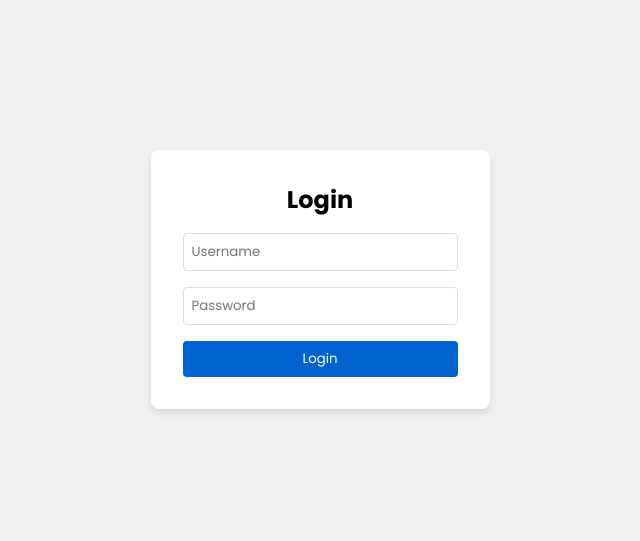
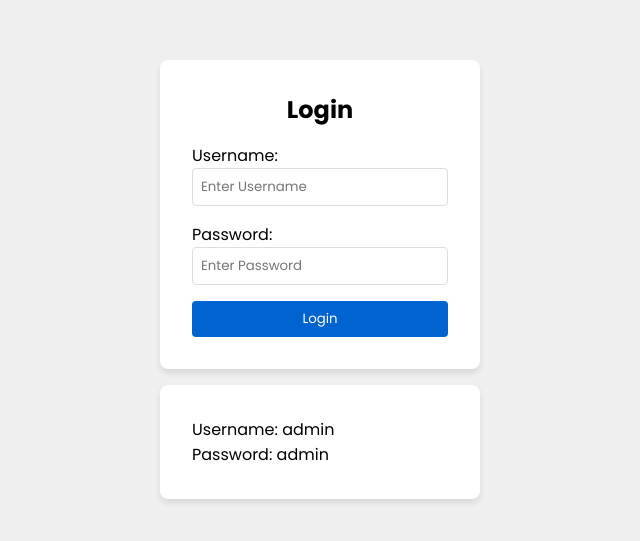
Before and after one commit to dilpreet61/Admin_dashboard, a plain HTML site: page index.html in a window 1280 px wide. Shown: the part 121-662 px from the top of the page, without its empty margins (320-960 px from the left). Drawn offline with Linux system fonts and the light colour scheme.

Commit message:
Update index.html

```diff
--- a/index.html
+++ b/index.html
@@ -4,9 +4,7 @@
   <meta charset="UTF-8" />
   <link
     rel="stylesheet"
-
-    href="https://cdnjs.cloudflare.com/ajax/libs/font-awesome/5.15.4/css/all.min.css"
-  />
+    href="https://cdnjs.cloudflare.com/ajax/libs/font-awesome/5.15.4/css/all.min.css"/>
   <link rel="stylesheet" href="style.css" />
   <title>Dashboard</title>
   <style>
@@ -15,18 +13,33 @@
     justify-content: center;
     align-items: center;
     height: 100vh;
+
     background-color: #f0f0f0;
 }
-      .login-container {
+
+.login-content {
+    display: flex;
+    flex-direction: column;
+    align-items: center;
+    width: 25%;
+
+    gap: 1rem;
+}
+
+.login-container, .abcd {
     background-color: white;
     padding: 2rem;
     border-radius: 8px;
     box-shadow: 0 4px 6px rgba(0, 0, 0, 0.1);
+    width: 100%;
+    max-width: 400px;/
 }
+
 .login-container h2 {
     margin-bottom: 1rem;
     text-align: center;
 }
+
 .login-container input {
     display: block;
     width: 100%;
@@ -35,6 +48,7 @@
     border: 1px solid #ddd;
     border-radius: 4px;
 }
+
 .login-container button {
     width: 100%;
     padding: 0.5rem;
@@ -44,6 +58,7 @@
     border-radius: 4px;
     cursor: pointer;
 }
+
       #dashboardSection {
         display: none;
       }
@@ -52,20 +67,30 @@
 </head>
 <body>
   <div id="loginSection">
+    <div class="login-content">
         <div class="login-container">
             <h2>Login</h2>
-          <input type="text" id="username" placeholder="Username" required>
-          <input type="password" id="password" placeholder="Password" required>
+            <p>Username:</p>
+            <input type="text" id="username" placeholder="Enter Username" required>
+            <p>Password:</p>
+            <input type="password" id="password" placeholder="Enter Password" required>
             <button onclick="login()">Login</button>
         </div>
+
+        <div class="abcd">
+            <p>Username: admin</p>
+            <p>Password: admin</p>
         </div>
+    </div>
+</div>
+
 
       <div id="dashboardSection">
   <div class="container">
     <nav>
       <ul>
         <li>
-          <a href="#" class="logo">
+          <a href="#loginSection" class="logo">
             <img src="logo.jpg" alt="" />
             <span class="nav-item">NextGen</span>
           </a>
@@ -98,7 +123,7 @@
 
 
         <li>
-          <a href="index.html" class="logout">
+          <a href="" class="logout">
             <i class="fas fa-sign-out-alt"></i>
             <span class="nav-item">Log out</span>
           </a>
@@ -570,7 +595,7 @@
     const username = document.getElementById('username').value;
     const password = document.getElementById('password').value;
 
-    if (username === 'admin' && password === 'password') {
+    if (username === 'admin' && password === 'admin') {
       document.getElementById('loginSection').style.display = 'none';
       document.getElementById('dashboardSection').style.display = 'block';
     } else {
@@ -583,8 +608,6 @@
     document.getElementById('dashboardSection').style.display = 'none';
   }
 
-
-
   </script>
 </body>
 </html>
```
Lines whose indentation alone changed are shown as unchanged.
